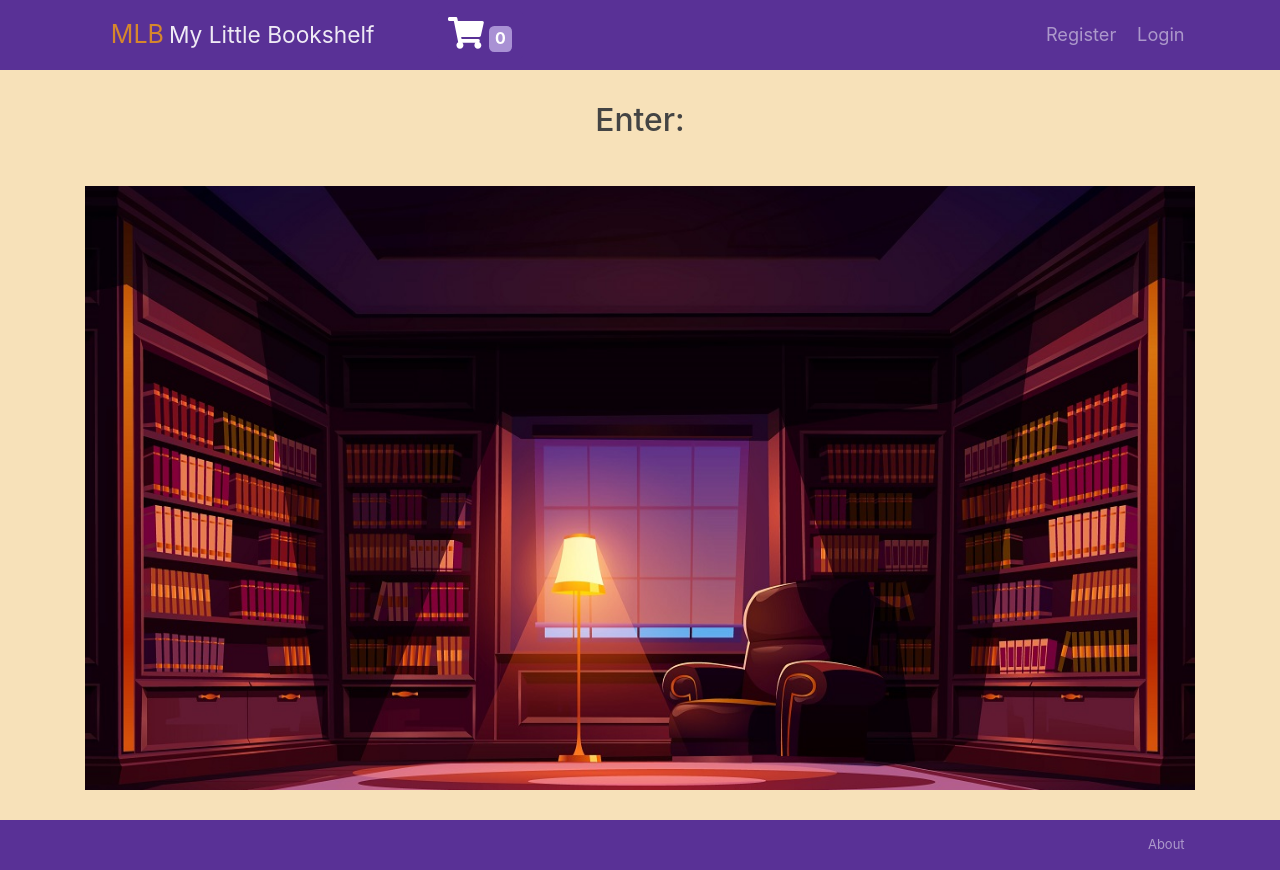
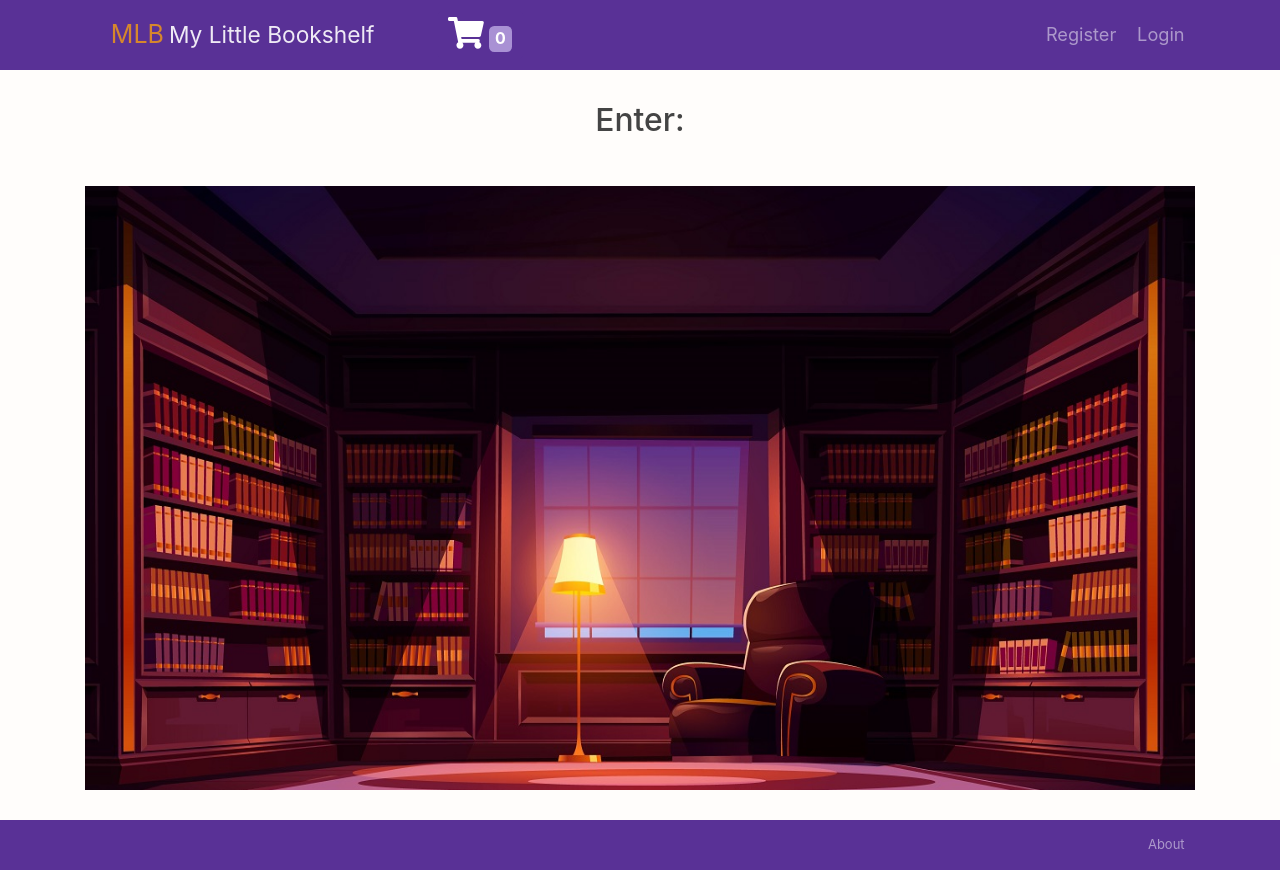
Before and after one commit to Kukulim/MLB-Vue-front, a Vue app: page / in a window 1280 px wide. Built offline with nearby package versions, Linux system fonts and the light colour scheme.

Commit message:
profile =>auction

```diff
--- a/src/design/_style.scss
+++ b/src/design/_style.scss
@@ -3,7 +3,7 @@
 }
 
 #app{
-    background-color: rgb(247, 225, 185);
+    background-color: #ffa60002;
     min-height: 100vh;
     margin: 0;
 
--- a/src/router/profileRoutes.js
+++ b/src/router/auctionRoutes.js
@@ -6,7 +6,7 @@ const routes = [
     // this generates a separate chunk (about.[hash].js) for this route
     // which is lazy-loaded when the route is visited.
     component: () =>
-      import(/* webpackChunkName: "books" */ "../views/profileViews/MyAuctions.vue")
+      import(/* webpackChunkName: "books" */ "../views/auctionViews/MyAuctions.vue")
   }
 ];
 
--- a/src/router/index.js
+++ b/src/router/index.js
@@ -2,13 +2,13 @@ import { createRouter, createWebHistory } from "vue-router";
 
 import ShopRoutes from "@/router/shopRoutes";
 import AccountRoutes from "@/router/accountRoutes";
-import ProfileRoutes from "@/router/profileRoutes";
+import AuctionRoutes from "@/router/auctionRoutes";
 import InfrastructureRoutes from "@/router/infrastructureRoutes";
 
 let allRoutes = [];
 allRoutes = allRoutes.concat(
   ShopRoutes,
-  ProfileRoutes,
+  AuctionRoutes,
   InfrastructureRoutes,
   AccountRoutes
 );
--- a/tsconfig.json
+++ b/tsconfig.json
@@ -32,7 +32,7 @@
     "src/**/*.tsx",
     "src/**/*.vue",
     "tests/**/*.ts",
-    "tests/**/*.tsx", "src/store/auth/index.js", "src/router/profileRoutes.js", "src/router/infrastructureRoutes.js", "src/router/accountRoutes.js", "src/router/shopRoutes.js", "src/router/index.js"
+    "tests/**/*.tsx", "src/store/auth/index.js", "src/router/auctionRoutes.js", "src/router/infrastructureRoutes.js", "src/router/accountRoutes.js", "src/router/shopRoutes.js", "src/router/index.js"
   ],
   "exclude": [
     "node_modules"
```
Also changed, not shown: src/views/auctionViews/AddEditView.vue (renamed from src/views/profileViews/AddEditView.vue), src/views/auctionViews/MyAuctions.vue (renamed from src/views/profileViews/MyAuctions.vue).
